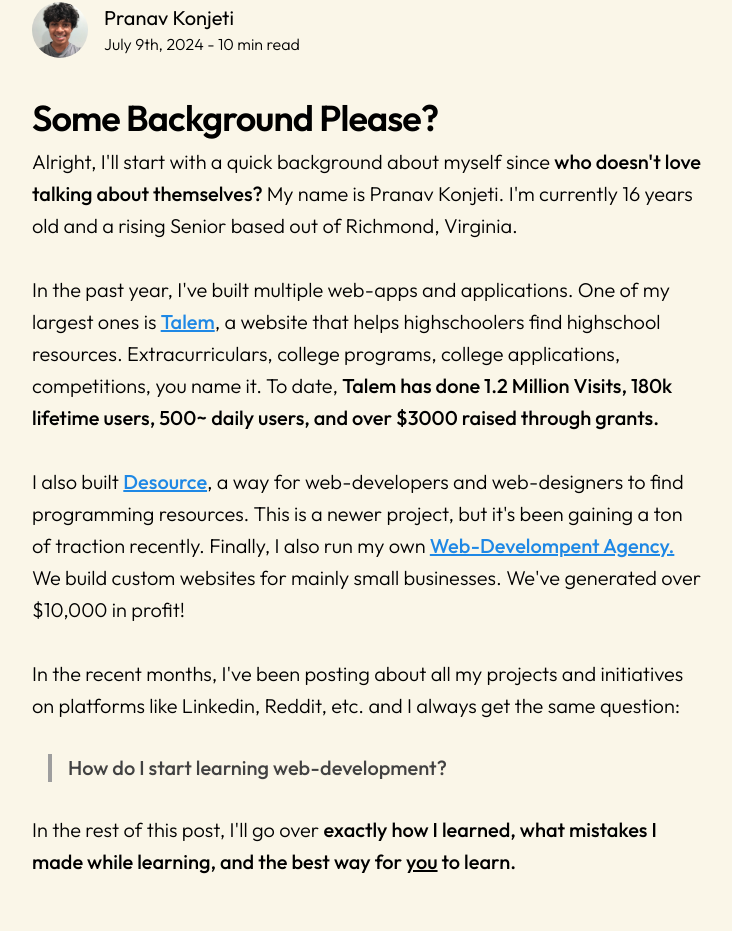
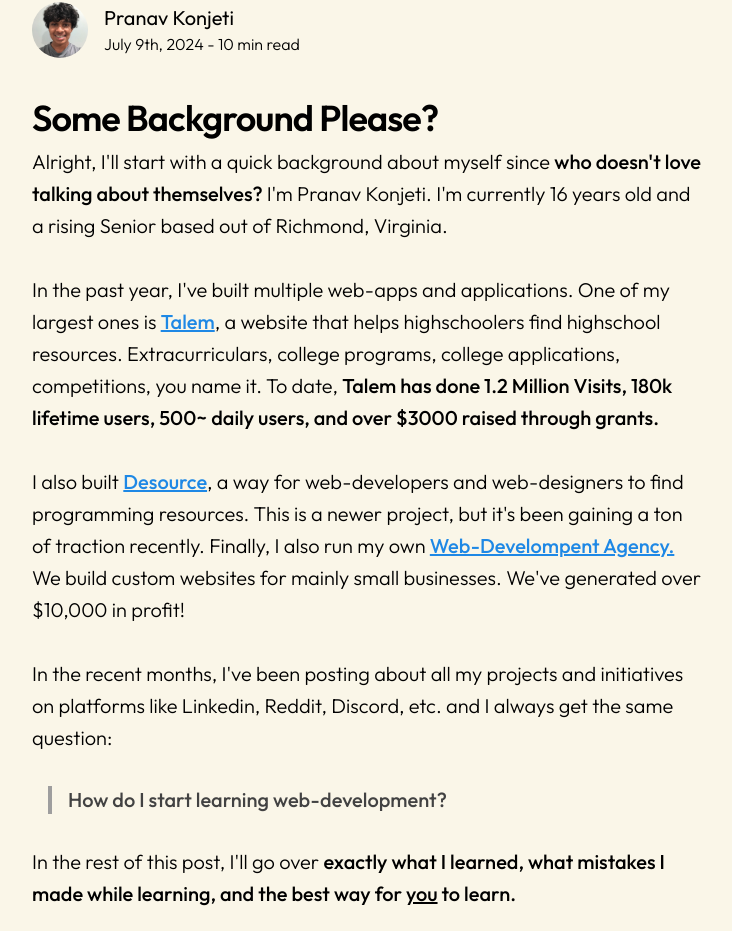
Before and after one commit to PkTheCoda/portfolio, a React (Vite) app: page /learn in a window 1280 px wide. Shown: the part 262-1193 px from the top of the page, without its empty margins (224-956 px from the left). Built offline with nearby package versions, Linux system fonts and the light colour scheme.

Commit message:
text changes

```diff
--- a/src/Components/Learn.jsx
+++ b/src/Components/Learn.jsx
@@ -36,7 +36,7 @@ const Learn = () => {
                   <div className='text-xl font-light leading-8 whitespace-pre-line'>
                     Alright, I'll start with a quick background about myself since{' '}
                     <span className="bh">who doesn't love talking about themselves? {' '}</span>
-                    My name is Pranav Konjeti. I'm currently 16 years old and a rising Senior based out of Richmond, Virginia.
+                    I'm Pranav Konjeti. I'm currently 16 years old and a rising Senior based out of Richmond, Virginia.
                     <br />
                     <br />
                     In the past year, I've built multiple web-apps and applications. One of my largest ones is <a href="https://talem.org" target='_blank' className="bhl">Talem</a>,
@@ -50,14 +50,14 @@ const Learn = () => {
                     for mainly small businesses. We've generated over $10,000 in profit!
                     <br />
                     <br />
-                    In the recent months, I've been posting about all my projects and initiatives on platforms like Linkedin, Reddit, etc. and I always
+                    In the recent months, I've been posting about all my projects and initiatives on platforms like Linkedin, Reddit, Discord, etc. and I always
                     get the same question:
                     <blockquote class="border-l-4 border-gray-500 my-8 ml-4 px-4 max-w-md">
                         <p class="text-xl font-medium text-gray-800">
                           How do I start learning web-development?
                         </p>
                     </blockquote>
-                    In the rest of this post, I'll go over <span className="bh">exactly how I learned, what mistakes I made while learning, and the best way for <span className="underline">you</span> to learn.</span>
+                    In the rest of this post, I'll go over <span className="bh">exactly what I learned, what mistakes I made while learning, and the best way for <span className="underline">you</span> to learn.</span>
                   </div>
                 </div>
 
@@ -210,7 +210,7 @@ const Learn = () => {
                   </h3>
                   <div className='text-xl font-light leading-8 whitespace-pre-line'>
                     Yeah, I lied. The title of this blog post
-                    is <span className="bh">How I learned web-development in one year.</span> But the truth is,
+                    is <span className="bh">How I learned web-development.</span> But the truth is,
                     I didn't actually <span className="bh">"fully" learn web-development.</span> I don't even think that's possible. The thing I love about
                     this niche of programming is that the ecosystem is <span className="bh">just massive.</span>
                     <br />
@@ -458,7 +458,7 @@ const Learn = () => {
                     back from the project for a day or two, relax or work on something else, and come back with a fresh mind.
                     <br />
                     <br />
-                    It was a lot of fun writing this post. I'm normally not the extroverted "sharing" type of person, so praciting
+                    It was a lot of fun writing this post. I'm normally not the extroverted "sharing" type of person, so practicing
                     writing stuff like this has helped me out a lot, and I hope the actual post helps you too!
                     <br />
                     <br />
```
